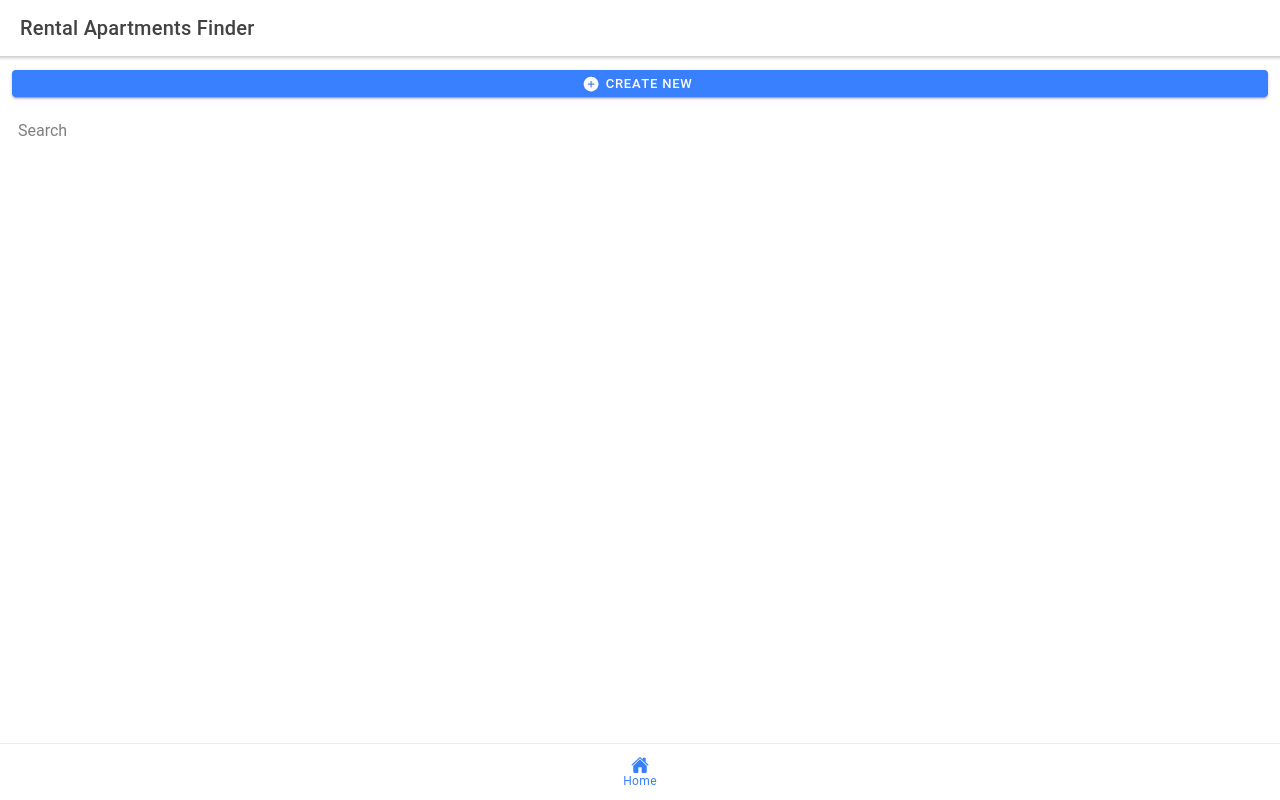
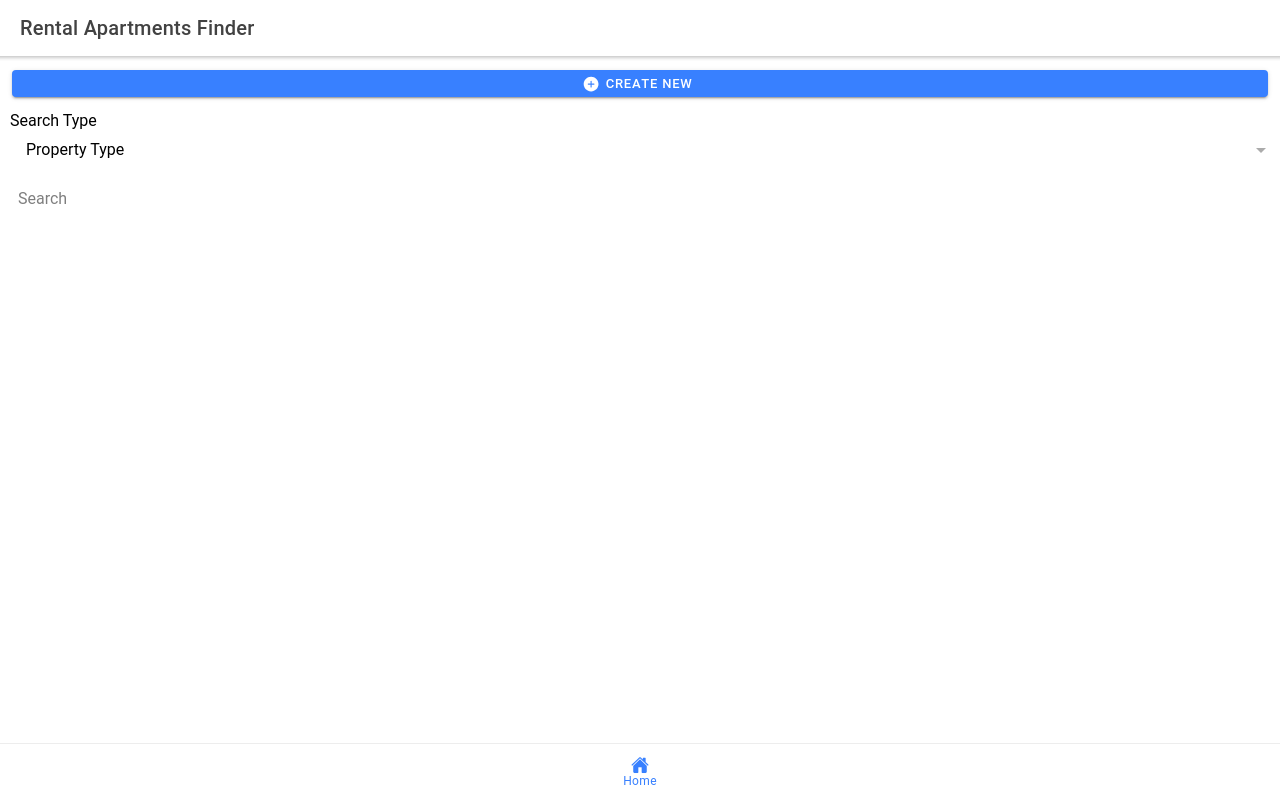
Before and after one commit to vietvd13/cw-ionic, a React (Create React App) app: page /home in a window 1280 px wide. Built offline with nearby package versions, Linux system fonts and the light colour scheme.

Commit message:
[FE][Update search]

```diff
--- a/src/pages/Home.tsx
+++ b/src/pages/Home.tsx
@@ -16,6 +16,9 @@ import {
   IonInput,
   useIonAlert,
   useIonViewDidEnter,
+  IonLabel,
+  IonSelect,
+  IonSelectOption,
 } from '@ionic/react';
 import '../style/Home.css';
 import { addCircle } from 'ionicons/icons';
@@ -50,6 +53,7 @@ function showFurnitureTypes(val: string) {
 const Home: React.FC = () => {
   const [listApartment, setListApartment] = useState<Apartment[]>([]);
   const [showToast, setShowToast] = useState(false);
+  const [searchType, setSearchType] = useState('propertyType');
   const [keySearch, setKeySearch] = useState('');
   const [message, setMessage] = useState('');
   const [present] = useIonAlert();
@@ -99,7 +103,7 @@ const Home: React.FC = () => {
       const re = new RegExp(`${event.detail.value}.*`);
       let res = [];
       for (let item = 0; item < allApartment.length; item++) {
-        if (re.test(allApartment[item]['propertyType'])) {
+        if (re.test(allApartment[item][searchType])) {
           res.push(allApartment[item])
         }
       }
@@ -130,6 +134,22 @@ const Home: React.FC = () => {
                 <IonIcon slot="start" icon={addCircle}></IonIcon>
                 Create new
               </IonButton>
+            </IonCol>
+          </IonRow>
+
+          <IonRow>
+            <IonCol>
+              <IonLabel>Search Type</IonLabel>
+              <IonSelect value={searchType} placeholder="Select One" onIonChange={e => setSearchType(e.detail.value)}>
+                <IonSelectOption value="id">ID</IonSelectOption>
+                <IonSelectOption value="propertyType">Property Type</IonSelectOption>
+                <IonSelectOption value="bedrooms">Beadrooms</IonSelectOption>
+                <IonSelectOption value="dateTimeAdding">Date Time Adding</IonSelectOption>
+                <IonSelectOption value="monthlyRentPrice">Monthly Rent Price</IonSelectOption>
+                <IonSelectOption value="furnitureTypes">Furniture Types</IonSelectOption>
+                <IonSelectOption value="notes">Notes</IonSelectOption>
+                <IonSelectOption value="nameReporter">Name Reporter</IonSelectOption>
+              </IonSelect>
             </IonCol>
           </IonRow>
 
```
